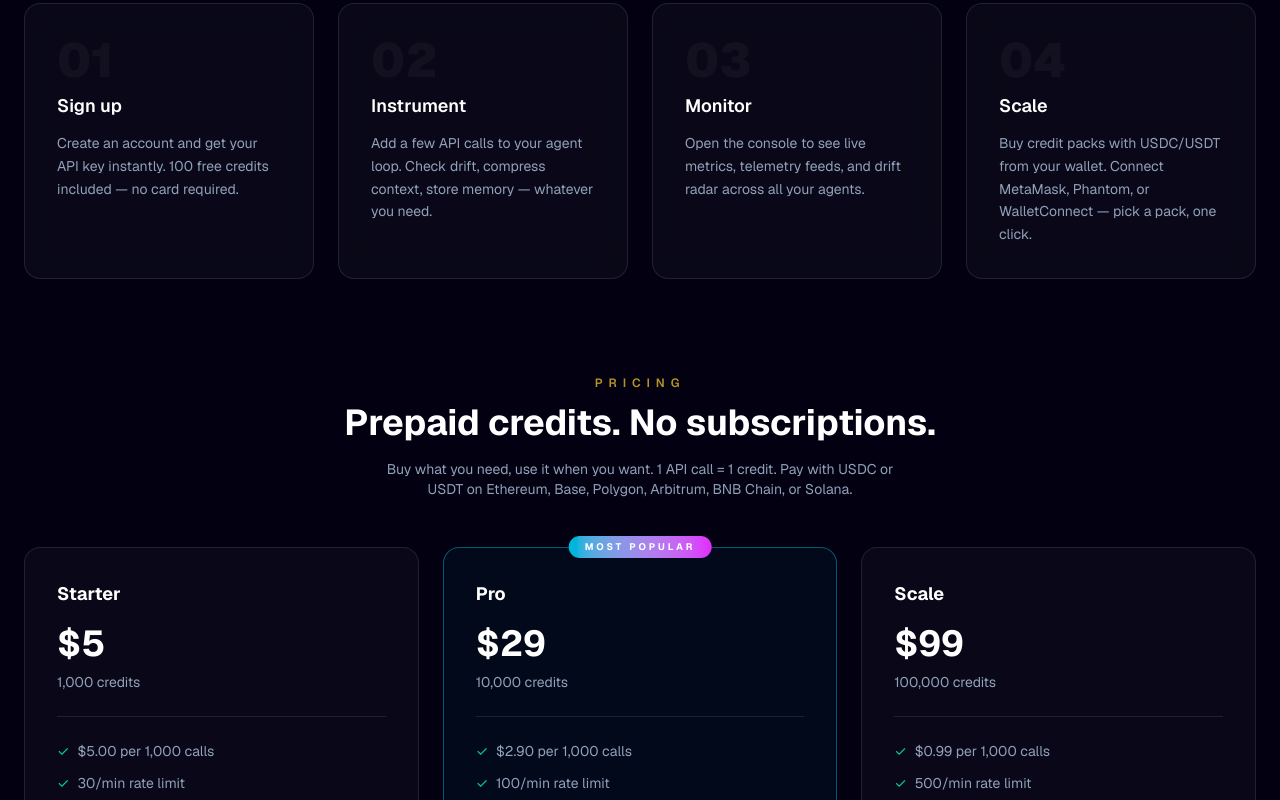
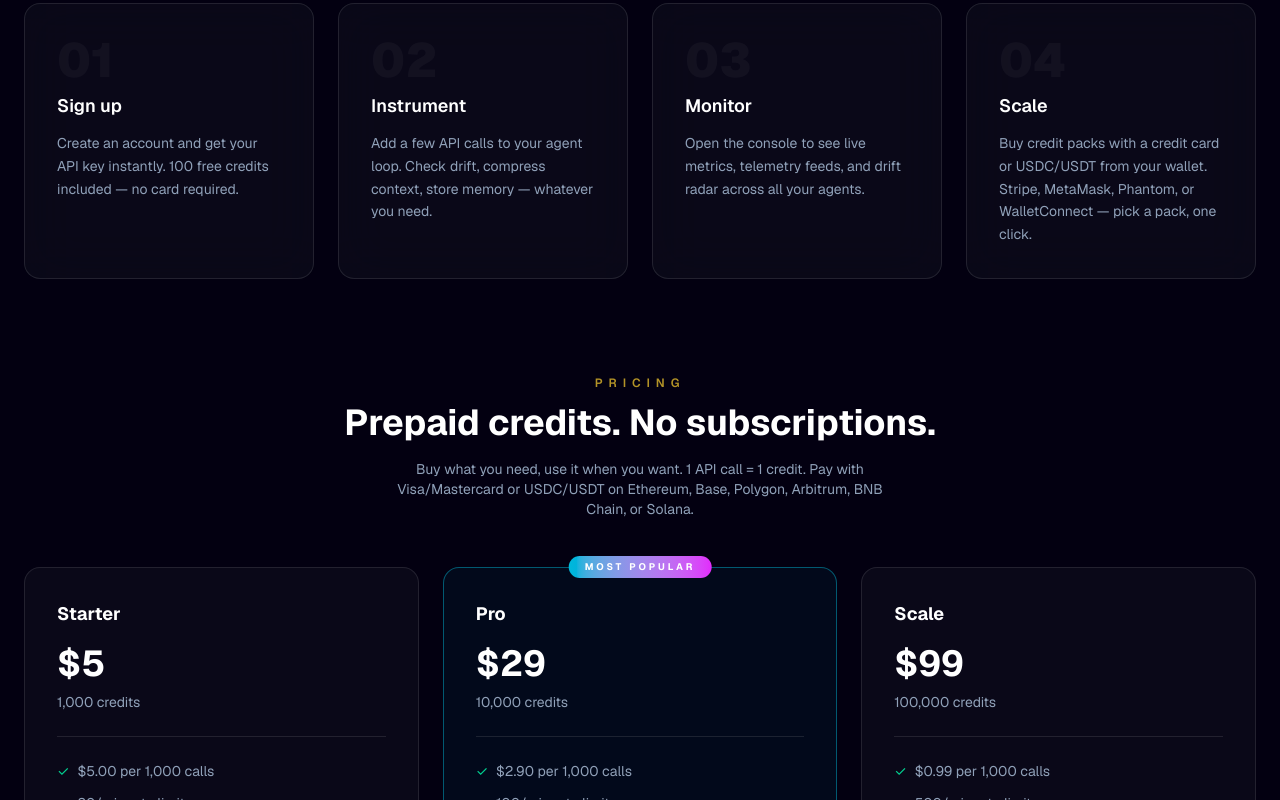
Before and after one commit to alexcarney460-hue/skynet, a Next.js app: page / in a window 1280 px wide. Shown: the part 4400-5200 px from the top of the page. Built offline with nearby package versions, Linux system fonts and the light colour scheme.

Commit message:
feat: update landing page with card payment mentions

```diff
--- a/app/page.tsx
+++ b/app/page.tsx
@@ -434,7 +434,7 @@ export default function LandingPage() {
             {
               step: "04",
               title: "Scale",
-              desc: "Buy credit packs with USDC/USDT from your wallet. Connect MetaMask, Phantom, or WalletConnect — pick a pack, one click.",
+              desc: "Buy credit packs with a credit card or USDC/USDT from your wallet. Stripe, MetaMask, Phantom, or WalletConnect — pick a pack, one click.",
             },
           ].map((s) => (
             <div key={s.step} className="relative rounded-2xl border border-white/10 bg-white/[0.03] p-8 backdrop-blur-xl">
@@ -452,7 +452,7 @@ export default function LandingPage() {
           <p className="text-xs font-semibold uppercase tracking-[0.5em] text-amber-300/70">Pricing</p>
           <h2 className="mt-3 text-3xl font-bold text-white sm:text-4xl">Prepaid credits. No subscriptions.</h2>
           <p className="mx-auto mt-4 max-w-lg text-sm text-slate-400">
-            Buy what you need, use it when you want. 1 API call = 1 credit. Pay with USDC or USDT on Ethereum, Base, Polygon, Arbitrum, BNB Chain, or Solana.
+            Buy what you need, use it when you want. 1 API call = 1 credit. Pay with Visa/Mastercard or USDC/USDT on Ethereum, Base, Polygon, Arbitrum, BNB Chain, or Solana.
           </p>
         </div>
 
@@ -490,7 +490,7 @@ export default function LandingPage() {
                   <span className="text-emerald-400">&#10003;</span> Circuit breaker (free)
                 </li>
                 <li className="flex items-center gap-2">
-                  <span className="text-emerald-400">&#10003;</span> Pay with crypto
+                  <span className="text-emerald-400">&#10003;</span> Pay with card or crypto
                 </li>
               </ul>
               <Link href="/console/billing" className={`mt-6 block w-full rounded-full py-3 text-center text-sm font-semibold transition ${
```
